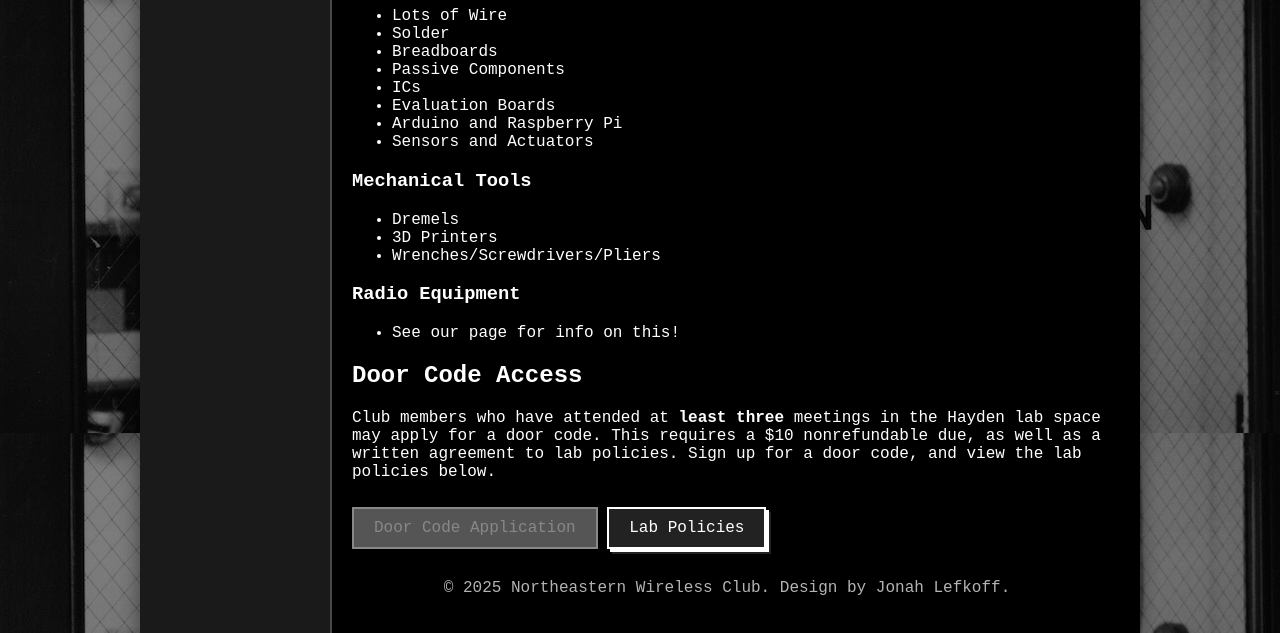
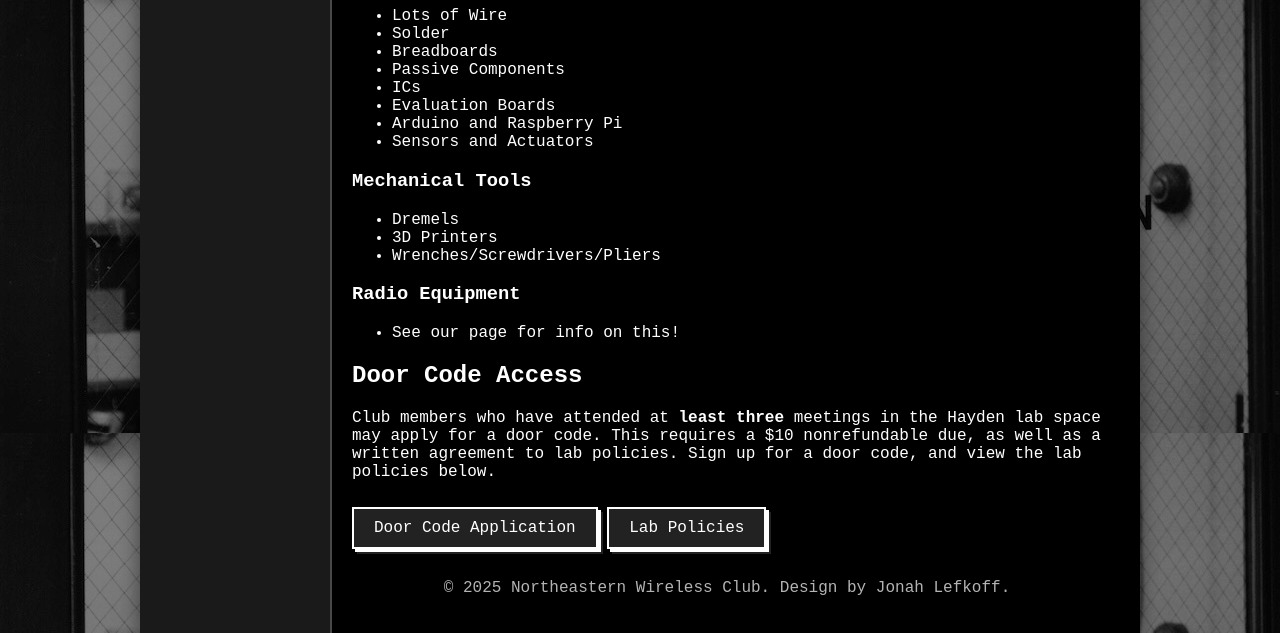
Before and after one commit to jlefkoff/NUWireless-Site, an Eleventy site: page pages/lab.md in a window 1280 px wide. Shown: the part 944-1577 px from the top of the page. Built offline with nearby package versions, Linux system fonts and the light colour scheme; Eleventy itself is replaced by a stand-in of ours; files that its build step writes are made by us from their sources.

Commit message:
upade door code link

```diff
--- a/pages/lab.md
+++ b/pages/lab.md
@@ -42,4 +42,4 @@ Below is a small listing of some of the equipment we have in the lab. This is by
 ## Door Code Access
 Club members who have attended at __least three__ meetings in the Hayden lab space may apply for a door code. This requires a $10 nonrefundable due, as well as a written agreement to lab policies. Sign up for a door code, and view the lab policies below.
 
-<a href="" class="retro-button disabled">Door Code Application</a> <a href="https://docs.nuwireless.org/" class="retro-button">Lab Policies</a>
+<a href="https://docs.google.com/forms/d/e/1FAIpQLScMb4jPnIqcqEDi6Pu5kDI-bmgcmtFZwhIdcCgg18u3gYW-og/viewform?usp=dialog" class="retro-button">Door Code Application</a> <a href="https://docs.nuwireless.org/" class="retro-button">Lab Policies</a>
```
